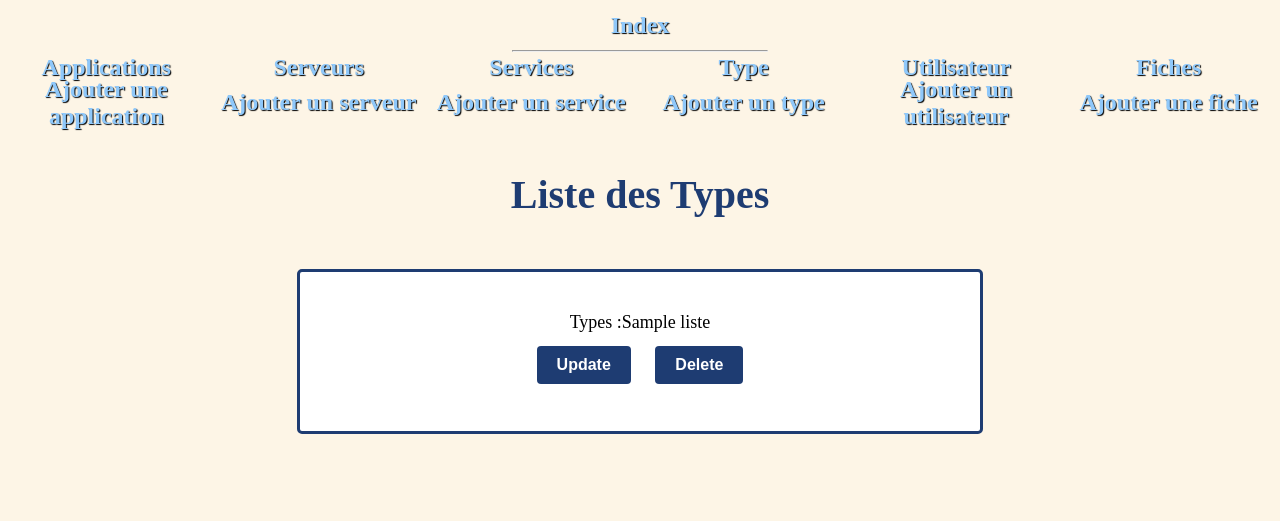
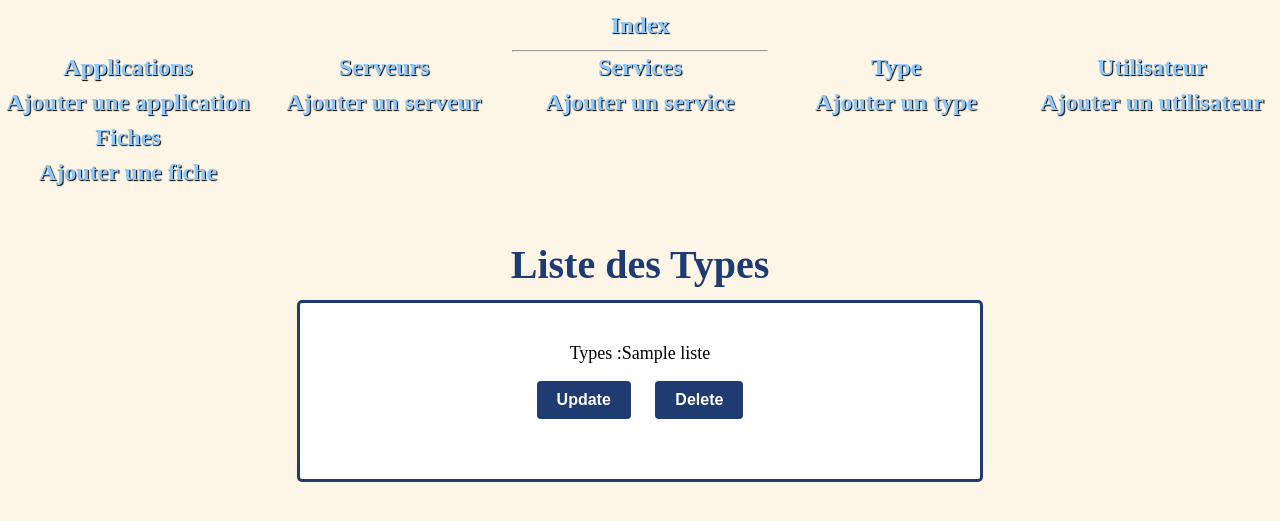
Before and after one commit to julesgtz/SAE23_push, a Django app: template adminsite/templates/adminsite/types/affiche.html in a window 1280 px wide. Shown: the top 521 px of the page. Run offline with Django 3.2, Linux system fonts and the light colour scheme; the template is opened without the code that fills it: most values are stand-ins (such as "Sample title", 1, 10 or a date in 2020).

Commit message:
v3 psh css

```diff
--- a/adminsite/static/adminsite/index.css
+++ b/adminsite/static/adminsite/index.css
@@ -52,6 +52,18 @@
     padding-top: 2%;
     padding-bottom: 1%;
 }
+.form{
+    max-width: 50%;
+    margin: 0 auto;
+    padding: 20px;
+    margin-top: 4%;
+    margin-bottom: 1%;
+    padding-bottom: 2%;
+    background-color: #fff;
+    border: 3px solid #1e3c72;
+    border-radius: 5px;
+    font-size: large;
+}
 
 h1{
     text-align: center;
@@ -66,6 +78,7 @@
     font-weight: bold;
     margin-top: 2%;
     font-size: 250%;
+    padding-bottom: 1%;
 
 }
 
@@ -79,7 +92,7 @@
 }
 
 .menu{
-    width: 16.6%;
+    width: 20%;
     height: 70px;
 
 }
--- a/adminsite/templates/adminsite/applications/affiche.html
+++ b/adminsite/templates/adminsite/applications/affiche.html
@@ -9,7 +9,7 @@
 
     {% block content %}
     <h2> Liste des Applications</h2>
-<form>
+
 <div class="form">
 
 <ol>
@@ -31,7 +31,8 @@
 </ol>
 
     </div>
-{% csrf_token %}</form>
+
+    {% csrf_token %}
 {% endblock %}
 
 </body>
--- a/adminsite/templates/adminsite/serveurs/affiche.html
+++ b/adminsite/templates/adminsite/serveurs/affiche.html
@@ -8,7 +8,7 @@
 <body>
 {% block content %}
 <h2> Liste des Serveurs</h2>
-<form>
+
 <div class="form">
 
 <ol>
@@ -21,7 +21,7 @@
 <input type="submit" value="Delete" class="button">{% csrf_token %}</a>
 
     {% endfor %}
-</ol></div></form>
+</ol></div>
 {% endblock %}
 </body>
 </html>
--- a/adminsite/templates/adminsite/services/affiche.html
+++ b/adminsite/templates/adminsite/services/affiche.html
@@ -8,7 +8,7 @@
 <body>
     {% block content %}
     <h2> Liste des Services</h2>
-    <form>
+
 <div class="form">
 
 <ol>
@@ -21,7 +21,7 @@
 <input type="submit" value="Delete" class="button">{% csrf_token %}</a>
 
     {% endfor %}
-</ol></div></form>
+</ol></div>
 {% endblock %}
 </body>
 </html>
--- a/adminsite/templates/adminsite/types/affiche.html
+++ b/adminsite/templates/adminsite/types/affiche.html
@@ -8,7 +8,7 @@
 <body>
     {% block content %}
     <h2> Liste des Types</h2>
-    <form>
+
     <div class="form">
 
     <ol>
@@ -21,7 +21,7 @@
     <input type="submit" value="Delete" class="button">{% csrf_token %}</a>
 
         {% endfor %}
-    </ol></div></form>
+    </ol></div>
     {% endblock %}
 </body>
 </html>
--- a/adminsite/templates/adminsite/utilisateurs/affiche.html
+++ b/adminsite/templates/adminsite/utilisateurs/affiche.html
@@ -8,7 +8,7 @@
 <body>
     {% block content %}
     <h2> Liste des Utilisateurs</h2>
-    <form>
+
     <div class="form">
 
     <ol>
@@ -21,7 +21,7 @@
     <input type="submit" value="Delete" class="button">{% csrf_token %}</a>
 
         {% endfor %}
-    </ol></div></form>
+    </ol></div>
     {% endblock %}
 </body>
 </html>
```
